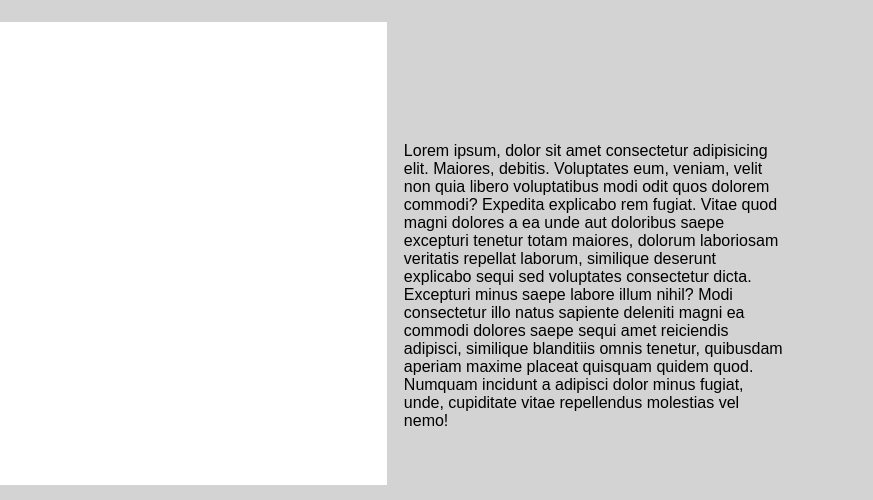
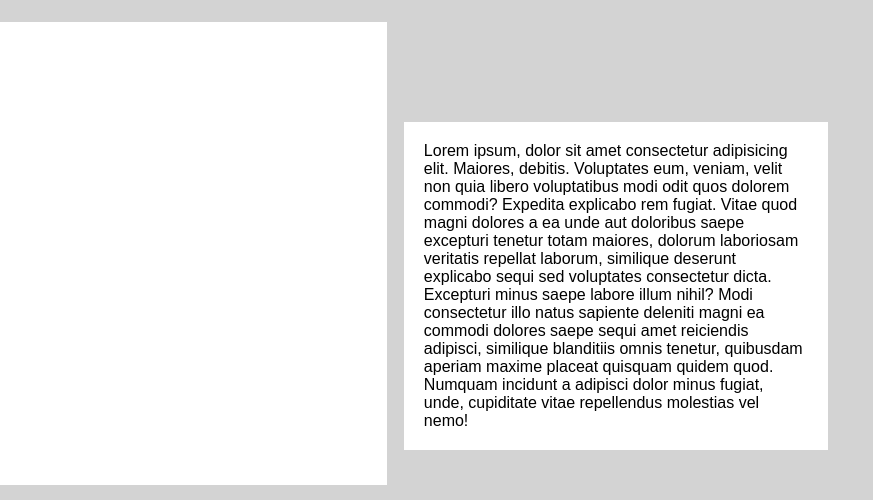
Before and after one commit to gymmu/blogeintrag-DrDJ007, a plain HTML site: page index.html in a window 1280 px wide. Shown: the part 130-630 px from the top of the page, 407-1280 px from the left. Drawn offline with Linux system fonts and the light colour scheme.

Commit message:
Added padding on right side.

```diff
--- a/style.css
+++ b/style.css
@@ -32,4 +32,7 @@ main > section {
 main > div.right-side {
   display: inline-block;
   width: 30%;
+  background-color: white;
+  margin: 0 auto;
+  padding: 20px;
 }
```
